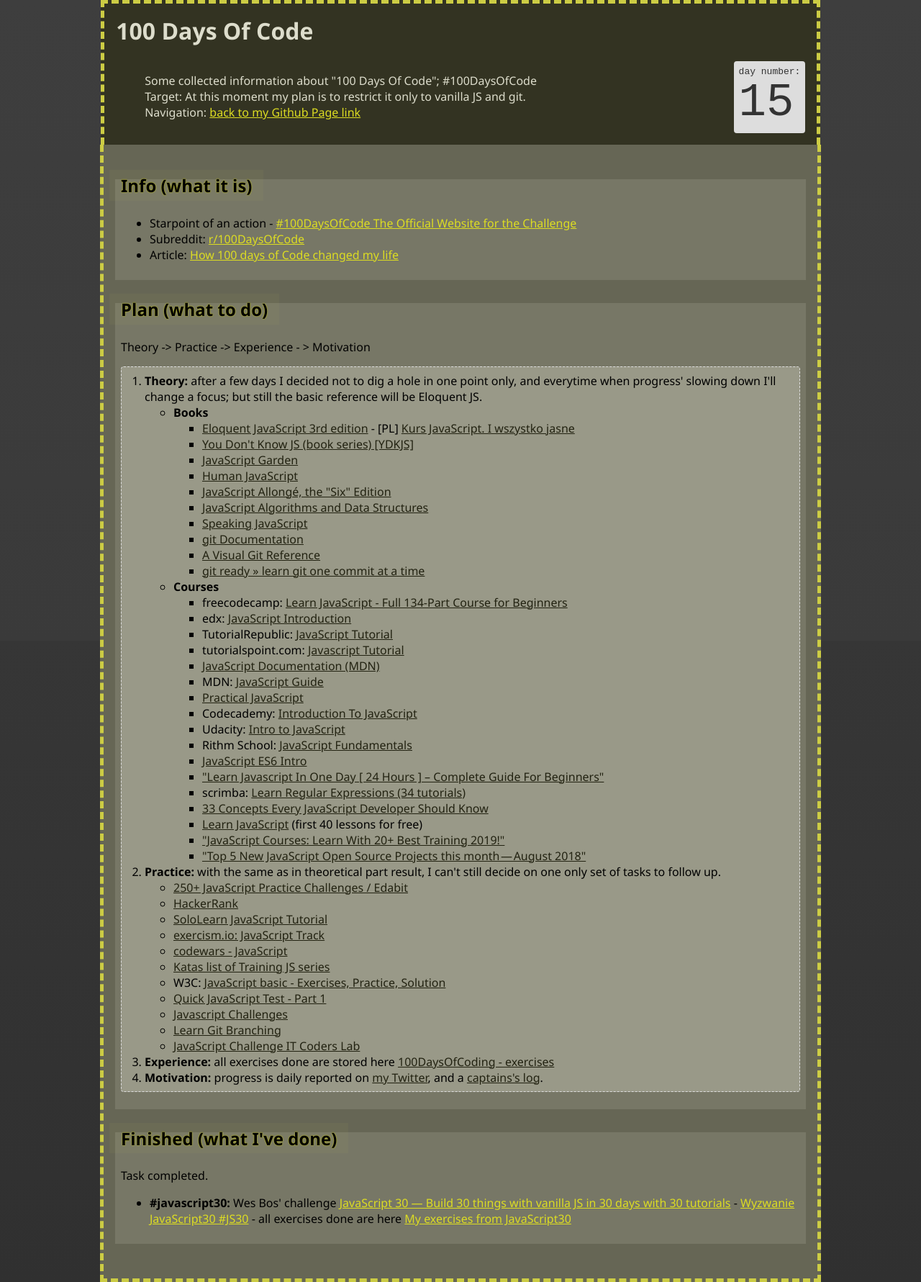
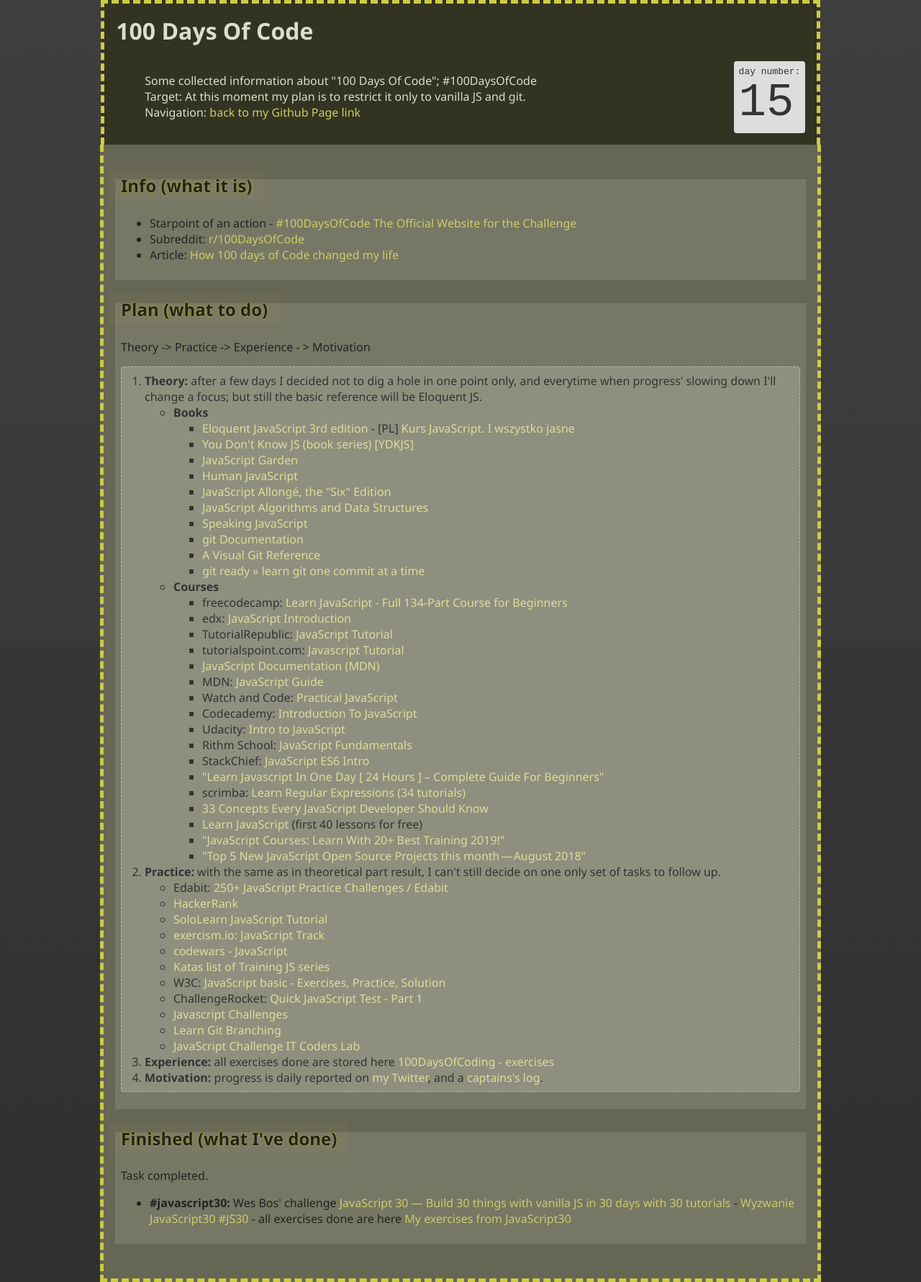
Before and after one commit to tdudkowski/tdudkowski.github.io, a Jekyll site: the page 100daysofcode.html, which Jekyll copies as it is, in a window 1280 px wide. Shown: the whole page at 72% size. Built offline with Jekyll 4.4.1, drawn with Linux system fonts in a browser that asks for light colours.

Commit message:
change styles

```diff
--- a/100daysofcode.html
+++ b/100daysofcode.html
@@ -37,6 +37,7 @@
       border-width: 0 5px 5px 5px;
       padding: 1rem;
       background-color: #665;
+      color: #222;
     }
 
     h1 {
@@ -44,12 +45,14 @@
     }
 
     a {
-      color: #dd2;
+      color: #cc6;
+      text-decoration: none;
     }
 
     a:hover {
       color: #333;
       background-color: #887;
+      text-decoration: underline;
     }
 
     section {
@@ -73,15 +76,18 @@
     }
 
     section ol {
-      background-color: #998;
+      /* background-color: #998; */
+      background-color: #8f8f7f;
       padding: .5rem;
       padding-left: 2rem;
       border-radius: 4px;
-      border: 1px dashed #ddd;
+      border: 1px dashed #bba;
+      color: #333;
     }
 
     section ol a {
-      color: #221;
+      /* color: #221; */
+      color: #dd9;
       /* background-color: #887; */
     }
 
@@ -177,14 +183,15 @@
                     Tutorial</a></li>
                 <li><a href="https://devdocs.io/javascript/">JavaScript Documentation (MDN)</a></li>
                 <li>MDN: <a href="https://developer.mozilla.org/en-US/docs/Web/JavaScript/Guide">JavaScript Guide</a></li>
-                <li><a href="https://watchandcode.com/p/practical-javascript">Practical JavaScript</a></li>
+                <li>Watch and Code: <a href="https://watchandcode.com/p/practical-javascript">Practical JavaScript</a></li>
                 <li>Codecademy: <a href="https://www.codecademy.com/learn/introduction-to-javascript">Introduction To
                     JavaScript</a></li>
                 <li>Udacity: <a href="https://eu.udacity.com/course/intro-to-javascript--ud803">Intro to JavaScript</a></li>
                 <li>Rithm School: <a href="https://www.rithmschool.com/courses#jsfundamentals">JavaScript Fundamentals</a></li>
-                <li><a href="https://www.stackchief.com/tutorials/JavaScript%20ES6%20Intro">JavaScript ES6 Intro</a></li>
-                <li><a href="https://www.joovintechcafe.info/javascript/">"Learn Javascript In One Day [ 24 Hours ] –
-                    Complete Guide For Beginners"</a></li>
+                <li>StackChief: <a href="https://www.stackchief.com/tutorials/JavaScript%20ES6%20Intro">JavaScript
+                    ES6 Intro</a></li>
+                <li><a href="https://www.joovintechcafe.info/javascript/">"Learn Javascript In One Day [ 24
+                    Hours ] – Complete Guide For Beginners"</a></li>
                 <li>scrimba: <a href="https://scrimba.com/g/gregularexpressions">Learn Regular Expressions (34
                     tutorials)</a></li>
                 <li><a href="https://github.com/leonardomso/33-js-concepts">33 Concepts Every JavaScript Developer
@@ -201,7 +208,7 @@
         <li><strong>Practice:</strong> with the same as in theoretical part result, I can't still decide on one only
           set of tasks to follow up.
           <ul>
-            <li><a href="https://edabit.com/challenges/javascript">250+ JavaScript Practice Challenges / Edabit</a></li>
+            <li>Edabit: <a href="https://edabit.com/challenges/javascript">250+ JavaScript Practice Challenges / Edabit</a></li>
             <li><a href="https://www.hackerrank.com/">HackerRank</a></li>
             <li><a href="https://www.sololearn.com/Course/JavaScript/">SoloLearn JavaScript Tutorial</a></li>
             <li><a href="https://exercism.io/my/tracks/javascript">exercism.io: JavaScript Track</a></li>
@@ -210,7 +217,7 @@
                 series</a></li>
             <li>W3C: <a href="https://www.w3resource.com/javascript-exercises/javascript-basic-exercises.php">JavaScript
                 basic - Exercises, Practice, Solution</a></li>
-            <li><a href="https://challengerocket.com/javascript-part1">Quick JavaScript Test - Part 1</a></li>
+            <li>ChallengeRocket: <a href="https://challengerocket.com/javascript-part1">Quick JavaScript Test - Part 1</a></li>
             <li><a href="https://github.com/tcorral/javascript-challenges-book">Javascript Challenges</a></li>
             <li><a href="https://learngitbranching.js.org">Learn Git Branching</a></li>
             <li><a href="https://coderslab.pl/pl/javascript-challenge/zmienne">JavaScript Challenge IT Coders Lab</a></li>
@@ -219,7 +226,8 @@
               codes – darmowe zadania do nauki programowania (lista)</a></li> -->
           </ul>
         </li>
-        <li><strong>Experience:</strong> all exercises done are stored here <a href="#">100DaysOfCoding - exercises</a></li>
+        <li><strong>Experience:</strong> all exercises done are stored here <a href="https://tdudkowski.github.io/JavaScript30">100DaysOfCoding
+            - exercises</a></li>
         <li><strong>Motivation:</strong> progress is daily reported on <a href="https://twitter.com/tdudkowski">my
             Twitter</a>, and a <a href="https://github.com/tdudkowski/100-days-of-code/blob/master/log.md">captains's
             log</a>.</li>
```
